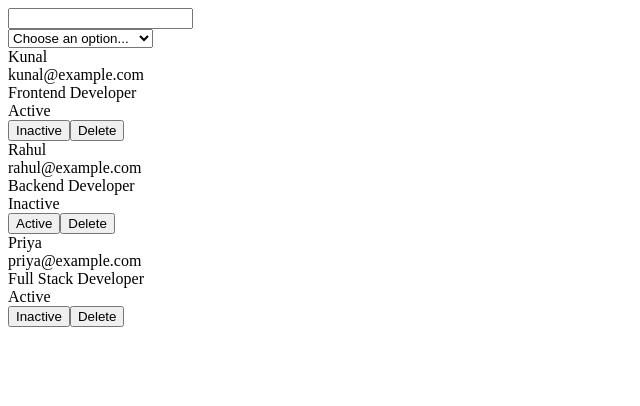
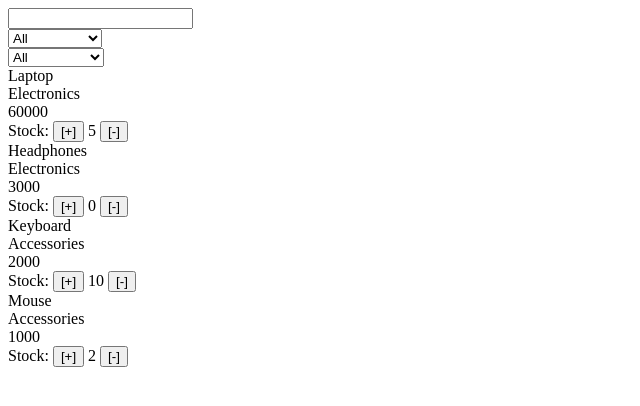
Before and after one commit to kunaladhav/playground, a React (Vite) app in the folder playground/: page / in a window 1280 px wide. Shown: the top 406 px of the page, without its empty margins (0-640 px from the left). Built offline with nearby package versions, Linux system fonts and the light colour scheme.

Commit message:
Completed Day 20 Assignment

```diff
--- a/playground/src/App.jsx
+++ b/playground/src/App.jsx
@@ -22,7 +22,8 @@
 // import ShoppingCart from "./Pages/ShoppingCart";
 // import ExpenseTracker from "./Pages/ExpenseTracker";
 // import JobApplication from "./Pages/JobApplication";
-import UserDashboard from "./Pages/UserDashboard";
+// import UserDashboard from "./Pages/UserDashboard";
+import InventoryManager from "./Pages/InventoryManager";
 
 function App() {
   // const [cart, setCart] = useState([]);
@@ -56,7 +57,8 @@ function App() {
         {/* <ShoppingCart /> */}
         {/* <ExpenseTracker /> */}
         {/* <JobApplication /> */}
-        <UserDashboard />
+        {/* <UserDashboard /> */}
+        <InventoryManager />
       </div>
     </>
   );
--- /dev/null
+++ b/playground/src/Pages/InventoryManager.jsx
@@ -0,0 +1,110 @@
+import { useState } from "react";
+import InventorySearch from "../components/InventorySearch";
+import InventoryFilter from "../components/InventoryFilter";
+import InventoryList from "../components/InventoryList";
+
+const initialProducts = [
+  {
+    id: 1,
+    name: "Laptop",
+    category: "Electronics",
+    price: 60000,
+    stock: 5,
+  },
+  {
+    id: 2,
+    name: "Headphones",
+    category: "Electronics",
+    price: 3000,
+    stock: 0,
+  },
+  {
+    id: 3,
+    name: "Keyboard",
+    category: "Accessories",
+    price: 2000,
+    stock: 10,
+  },
+  {
+    id: 4,
+    name: "Mouse",
+    category: "Accessories",
+    price: 1000,
+    stock: 2,
+  },
+];
+
+const InventoryManager = () => {
+  const [products, setProducts] = useState(initialProducts);
+  const [searchTerm, setSearchTerm] = useState("");
+  const [selectedCategory, setSelectedCategory] = useState("");
+  const [stockFilter, setStockFilter] = useState("");
+
+  const categories = ["Electronics", "Accessories"];
+
+  const filteredItems = products.filter((item) => {
+    const matchedSearch = item.name
+      .toLowerCase()
+      .includes(searchTerm.toLowerCase());
+    const matchedCategory =
+      selectedCategory === "" || selectedCategory === item.category;
+    const matchedStockFilter =
+      stockFilter === "" ||
+      (stockFilter === "in-stock" && item.stock > 0) ||
+      (stockFilter === "out-of-stock" && item.stock === 0);
+    return matchedSearch && matchedCategory && matchedStockFilter;
+  });
+
+  const increaseStock = (id) => {
+    setProducts(
+      products.map((item) => {
+        if (item.id === id) {
+          return {
+            ...item,
+            stock: item.stock + 1,
+          };
+        }
+        return item;
+      }),
+    );
+  };
+
+  const decreaseStock = (id) => {
+    setProducts(
+      products.map((item) => {
+        if (item.id === id && item.stock > 0) {
+          return {
+            ...item,
+            stock: item.stock - 1,
+          };
+        }
+        return item;
+      }),
+    );
+  };
+
+  return (
+    <div>
+      <div>
+        <InventorySearch
+          searchTerm={searchTerm}
+          setSearchTerm={setSearchTerm}
+        />
+        <InventoryFilter
+          categories={categories}
+          selectedCategory={selectedCategory}
+          setSelectedCategory={setSelectedCategory}
+          stockFilter={stockFilter}
+          setStockFilter={setStockFilter}
+        />
+        <InventoryList
+          products={filteredItems}
+          increaseStock={increaseStock}
+          decreaseStock={decreaseStock}
+        />
+      </div>
+    </div>
+  );
+};
+
+export default InventoryManager;
--- /dev/null
+++ b/playground/src/components/InventoryFilter.jsx
@@ -0,0 +1,38 @@
+const InventoryFilter = ({
+  categories,
+  selectedCategory,
+  setSelectedCategory,
+  stockFilter,
+  setStockFilter,
+}) => {
+  return (
+    <div>
+      <div>
+        <select
+          name="group-category"
+          value={selectedCategory}
+          onChange={(e) => setSelectedCategory(e.target.value)}
+        >
+          <option value="">All</option>
+          {categories.map((item) => (
+            <option value={item}>{item}</option>
+          ))}
+        </select>
+      </div>
+
+      <div>
+        <select
+          name="group-stock-filter"
+          value={stockFilter}
+          onChange={(e) => setStockFilter(e.target.value)}
+        >
+          <option value="">All</option>
+          <option value="in-stock">In Stock</option>
+          <option value="out-of-stock">Out of Stock</option>
+        </select>
+      </div>
+    </div>
+  );
+};
+
+export default InventoryFilter;
--- /dev/null
+++ b/playground/src/components/InventoryList.jsx
@@ -0,0 +1,23 @@
+const InventoryList = ({ products, increaseStock, decreaseStock }) => {
+  return (
+    <div>
+      <div>
+        {products.map((item) => (
+          <div>
+            {item.name} <br />
+            {item.category} <br />
+            {item.price} <br />
+            Stock: <button onClick={() => increaseStock(item.id)}>
+              [+]
+            </button>{" "}
+            {item.stock}{" "}
+            <button onClick={() => decreaseStock(item.id)}>[-]</button>
+            <br />
+          </div>
+        ))}
+      </div>
+    </div>
+  );
+};
+
+export default InventoryList;
--- /dev/null
+++ b/playground/src/components/InventorySearch.jsx
@@ -0,0 +1,17 @@
+const InventorySearch = ({ searchTerm, setSearchTerm }) => {
+  return (
+    <div>
+      <div>
+        <label>
+          <input
+            type="text"
+            value={searchTerm}
+            onChange={(e) => setSearchTerm(e.target.value)}
+          />
+        </label>
+      </div>
+    </div>
+  );
+};
+
+export default InventorySearch;
```
